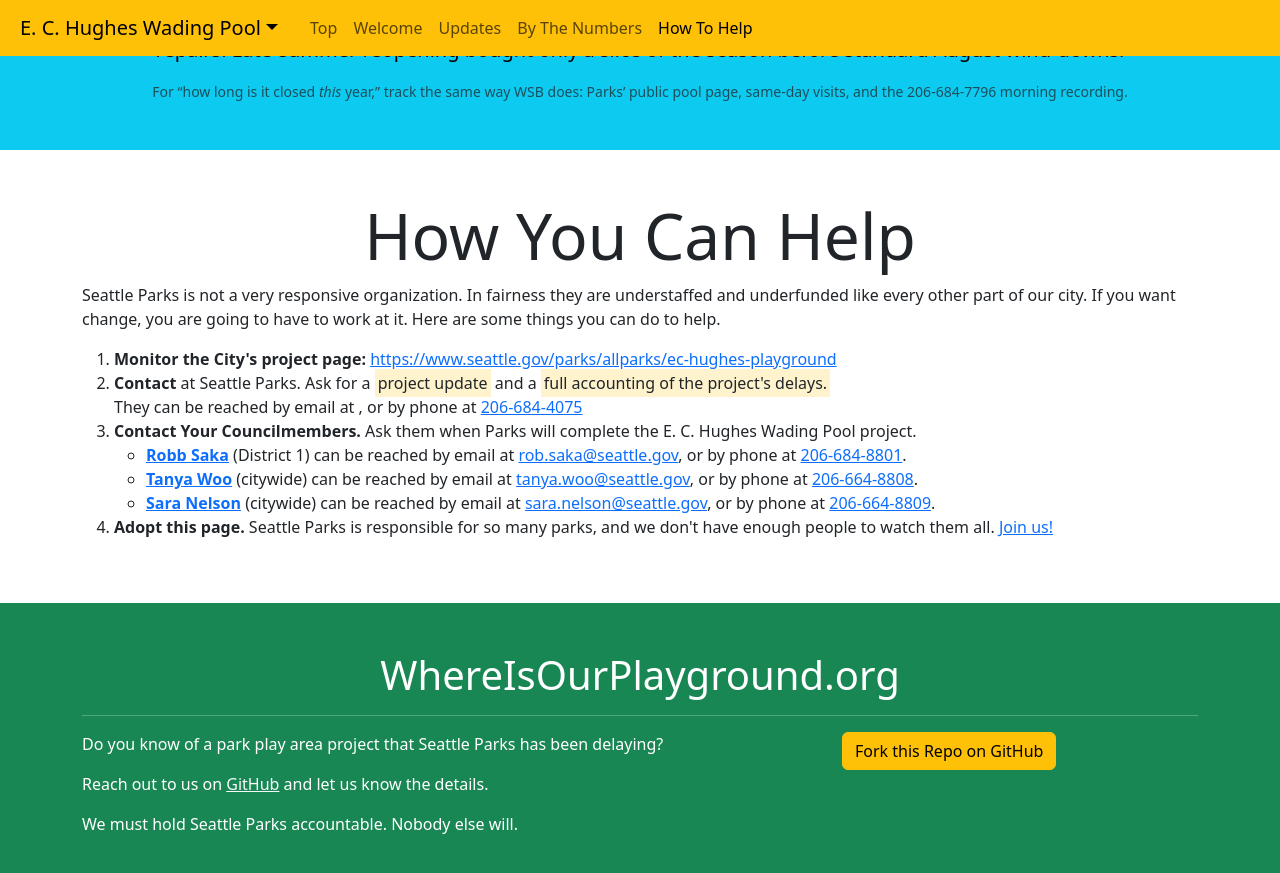
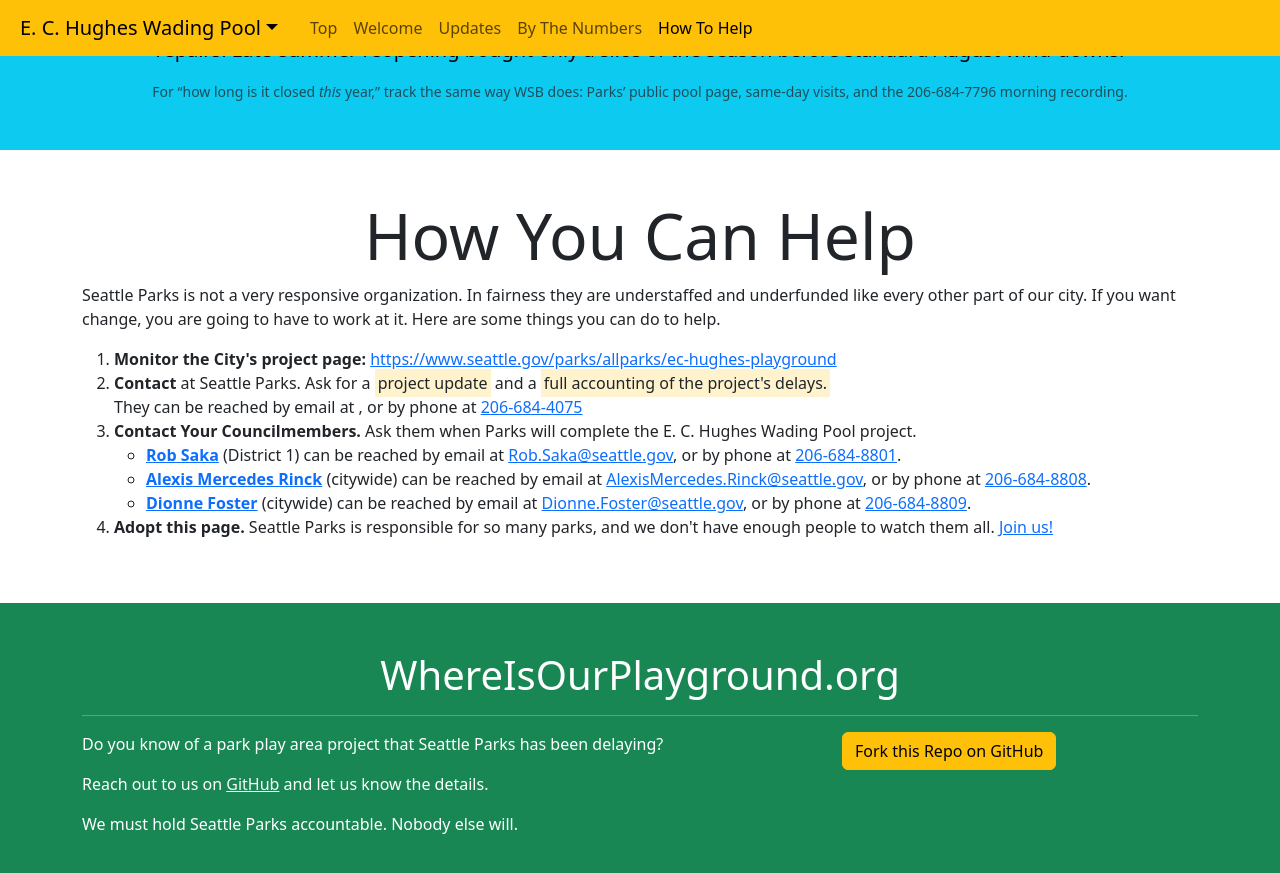
Before and after one commit to thewellington/whereisourplayground.org, a Jekyll site: the page built from _parks/ec-hughes.html, in a window 1280 px wide and 900 px high, scrolled down 1333 px. Shown: the top 873 px of the window. Built offline with Jekyll 4.4.1, drawn with Linux system fonts in a browser that asks for light colours.

Commit message:
Update city council as of May 2026

```diff
--- a/_data/city-council.yml
+++ b/_data/city-council.yml
@@ -1,64 +1,67 @@
+# Seattle City Council — synced with https://www.seattle.gov/council/meet-the-council
+# Update when membership or contact info changes.
+
 - id: 1
   district: "1"
-  name: "Robb Saka"
-  link: "https://www.seattle.gov/council/saka"
-  email: "rob.saka@seattle.gov"
+  name: "Rob Saka"
+  link: "https://www.seattle.gov/council/members/rob-saka"
+  email: "Rob.Saka@seattle.gov"
   phone: "206-684-8801"
 
 - id: 2
   district: "2"
-  name: "Tammy Morales"
-  link: "https://www.seattle.gov/council/morales"
-  email: "Tammy.Morales@seattle.gov"
+  name: "Eddie Lin"
+  link: "https://www.seattle.gov/council/members/eddie-lin"
+  email: "Eddie.Lin@seattle.gov"
   phone: "206-684-8802"
 
 - id: 3
   district: "3"
   name: "Joy Hollingsworth"
-  link: "https://www.seattle.gov/council/hollingsworth"
-  email: "joy.hollingsworth@seattle.gov"
+  link: "https://www.seattle.gov/council/members/joy-hollingsworth"
+  email: "Joy.Hollingsworth@seattle.gov"
   phone: "206-684-8803"
 
 - id: 4
   district: "4"
   name: "Maritza Rivera"
-  link: "https://www.seattle.gov/council/pedersen"
-  email: "maritza.rivera@seattle.gov"
-  phone: "206-664-8804"
+  link: "https://www.seattle.gov/council/members/maritza-rivera"
+  email: "Maritza.Rivera@seattle.gov"
+  phone: "206-684-8804"
 
 - id: 5
   district: "5"
-  name: "Cathy Moore"
-  link: "https://www.seattle.gov/council/moore"
-  email: "cathy.moore@seattle.gov"
-  phone: "206-664-8805"
+  name: "Debora Juarez"
+  link: "https://www.seattle.gov/council/members/debora-juarez"
+  email: "Debora.Juarez@seattle.gov"
+  phone: "206-684-8805"
 
 - id: 6
   district: "6"
   name: "Dan Strauss"
-  link: "https://www.seattle.gov/council/strauss"
+  link: "https://www.seattle.gov/council/members/dan-strauss"
   email: "Dan.Strauss@seattle.gov"
-  phone: "206-664-8806"
+  phone: "206-684-8806"
 
 - id: 7
   district: "7"
   name: "Robert Kettle"
-  link: "https://www.seattle.gov/council/kettle"
+  link: "https://www.seattle.gov/council/members/bob-kettle"
   email: "robert.kettle@seattle.gov"
-  phone: "206-664-8807"
+  phone: "206-684-8807"
 
 - id: 8
   position: "8"
   district: "citywide"
-  name: "Tanya Woo"
-  link: "https://www.seattle.gov/council/woo"
-  email: "tanya.woo@seattle.gov"
-  phone: "206-664-8808"
+  name: "Alexis Mercedes Rinck"
+  link: "https://www.seattle.gov/council/members/alexis-mercedes-rinck"
+  email: "AlexisMercedes.Rinck@seattle.gov"
+  phone: "206-684-8808"
 
 - id: 9
   position: "9"
   district: "citywide"
-  name: "Sara Nelson"
-  link: "https://www.seattle.gov/council/meet-the-council/sara-nelson"
-  email: "sara.nelson@seattle.gov"
-  phone: "206-664-8809"
+  name: "Dionne Foster"
+  link: "https://www.seattle.gov/council/members/dionne-foster"
+  email: "Dionne.Foster@seattle.gov"
+  phone: "206-684-8809"
```
